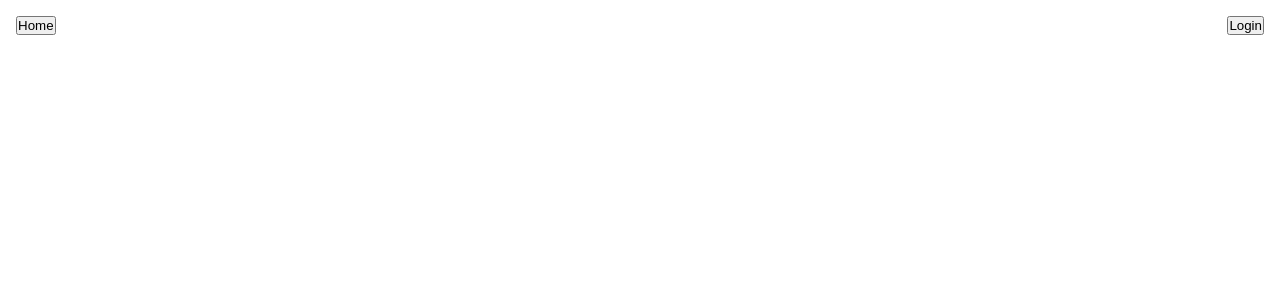
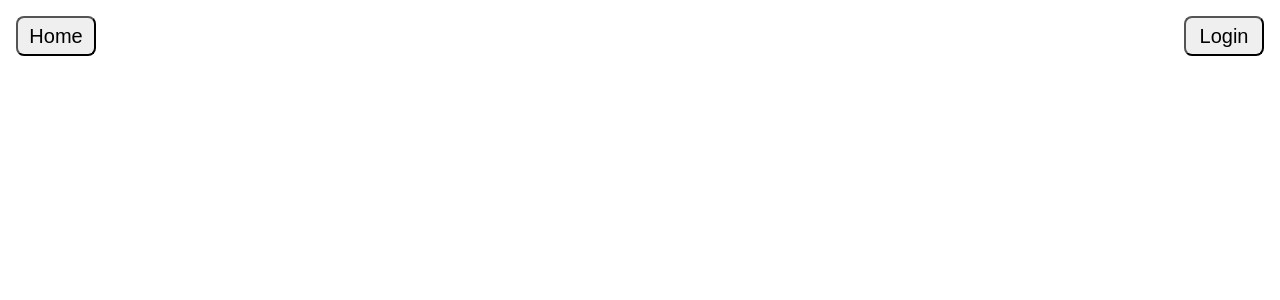
Before and after one commit to Crissdot/lan-shared-rooms, a React (Create React App) app: page / in a window 1280 px wide. Shown: the top 300 px of the page. Built offline with nearby package versions, Linux system fonts and the light colour scheme; the HTML template or start-up script is replaced by a standard one.

Commit message:
add styled button

```diff
--- a/src/components/Header/AuthButton.tsx
+++ b/src/components/Header/AuthButton.tsx
@@ -2,6 +2,7 @@ import React, { useState, useEffect } from 'react';
 import { useNavigate } from 'react-router-dom';
 import { useAppDispatch, useAppSelector } from '../../hooks/typedRedux';
 import { logout } from '../../store/user/reducers';
+import { Button } from '../StyledComponents/Button';
 
 const AuthButton = () =>  {
   const [isUserLoggedIn, setIsUserLoggedIn] = useState(false);
@@ -28,7 +29,7 @@ const AuthButton = () =>  {
   }
 
   return (
-    <button onClick={authHandler}>{isUserLoggedIn ? 'Logout' : 'Login'}</button>
+    <Button onClick={authHandler} text={isUserLoggedIn ? 'Logout' : 'Login'} />
   );
 };
 
--- a/src/components/Header/Header.tsx
+++ b/src/components/Header/Header.tsx
@@ -3,7 +3,7 @@ import styled from 'styled-components';
 import { AuthButton } from './AuthButton';
 import { HomeButton } from './HomeButton';
 
-const HeaderCustom = styled.main`
+const HeaderCustom = styled.header`
   display: flex;
   width: 100%;
   justify-content: space-between;
--- a/src/components/Header/HomeButton.tsx
+++ b/src/components/Header/HomeButton.tsx
@@ -1,5 +1,6 @@
 import React from 'react';
 import { useNavigate } from 'react-router-dom';
+import { Button } from '../StyledComponents/Button';
 
 const HomeButton = () =>  {
 
@@ -10,7 +11,7 @@ const HomeButton = () =>  {
   }
 
   return (
-    <button onClick={goHomeHandler}>Home</button>
+    <Button onClick={goHomeHandler} text="Home" />
   );
 };
 
--- /dev/null
+++ b/src/components/StyledComponents/Button.tsx
@@ -0,0 +1,26 @@
+import React from 'react';
+import styled from 'styled-components';
+
+const ButtonCustom = styled.button`
+  height: 2.5rem;
+  width: 5rem;
+  border-radius: 0.5rem;
+  box-shadow: none;
+  font-size: 1.25rem;
+  text-transform: capitalize;
+`;
+
+interface Props {
+  onClick: () => void;
+  text: string;
+}
+
+const Button = ({onClick, text}: Props) => {
+  return (
+    <ButtonCustom onClick={onClick}>
+      {text}
+    </ButtonCustom>
+  );
+}
+
+export { Button };
```
